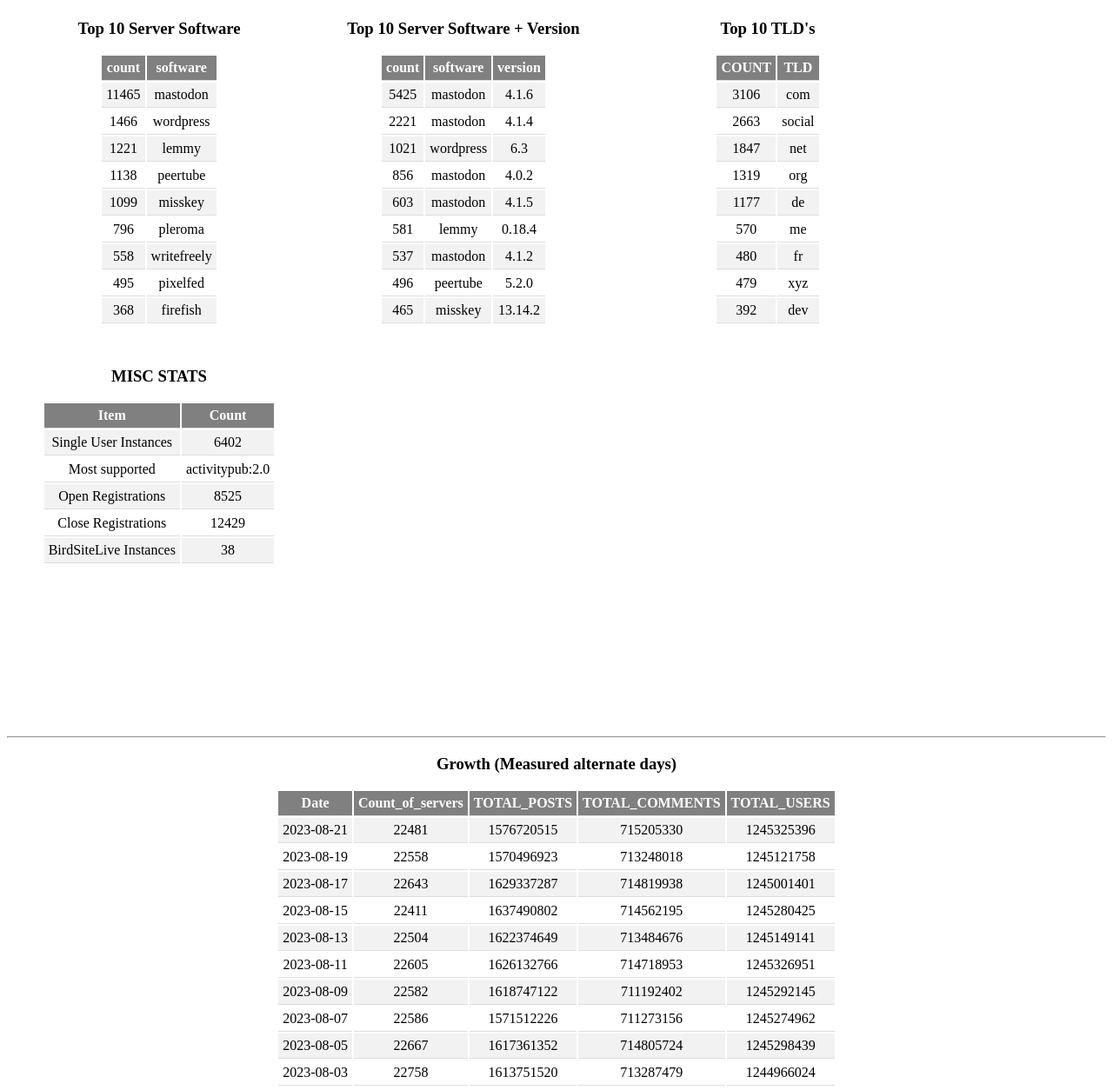
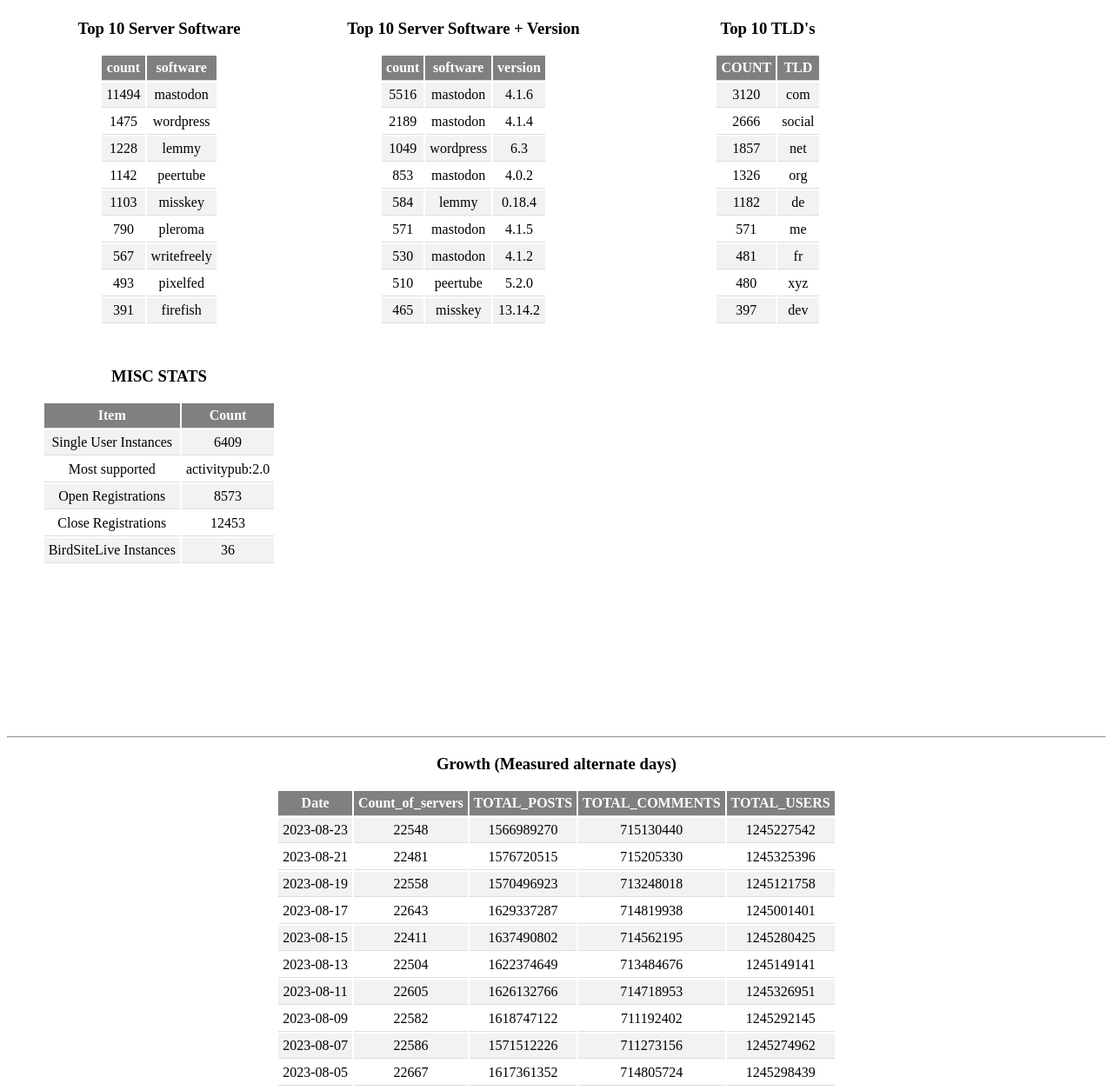
Before and after one commit to cyfinoid/Federated_ecosystem_stats, a plain HTML site: page index.html in a window 1280 px wide. Shown: the part 134-1388 px from the top of the page at 87% size. Drawn offline with Linux system fonts and the light colour scheme.

Commit message:
date update 2022-12-14T15:38:21Z

```diff
--- a/index.html
+++ b/index.html
@@ -52,25 +52,25 @@
     <div class="stats">
       <center>
         <h3>Top 10 Server Software</h3>
-        <table><tr><th>count</th><th>software</th></tr><tr><td>11465</td><td>mastodon</td></tr><tr><td>1466</td><td>wordpress</td></tr><tr><td>1221</td><td>lemmy</td></tr><tr><td>1138</td><td>peertube</td></tr><tr><td>1099</td><td>misskey</td></tr><tr><td>796</td><td>pleroma</td></tr><tr><td>558</td><td>writefreely</td></tr><tr><td>495</td><td>pixelfed</td></tr><tr><td>368</td><td>firefish</td></tr></table>
+        <table><tr><th>count</th><th>software</th></tr><tr><td>11494</td><td>mastodon</td></tr><tr><td>1475</td><td>wordpress</td></tr><tr><td>1228</td><td>lemmy</td></tr><tr><td>1142</td><td>peertube</td></tr><tr><td>1103</td><td>misskey</td></tr><tr><td>790</td><td>pleroma</td></tr><tr><td>567</td><td>writefreely</td></tr><tr><td>493</td><td>pixelfed</td></tr><tr><td>391</td><td>firefish</td></tr></table>
       </center>
     </div>
     <div class="stats">
       <center>
       <h3>Top 10 Server Software + Version</h3>
-        <table><tr><th>count</th><th>software</th><th>version</th></tr><tr><td>5425</td><td>mastodon</td><td>4.1.6</td></tr><tr><td>2221</td><td>mastodon</td><td>4.1.4</td></tr><tr><td>1021</td><td>wordpress</td><td>6.3</td></tr><tr><td>856</td><td>mastodon</td><td>4.0.2</td></tr><tr><td>603</td><td>mastodon</td><td>4.1.5</td></tr><tr><td>581</td><td>lemmy</td><td>0.18.4</td></tr><tr><td>537</td><td>mastodon</td><td>4.1.2</td></tr><tr><td>496</td><td>peertube</td><td>5.2.0</td></tr><tr><td>465</td><td>misskey</td><td>13.14.2</td></tr></table>
+        <table><tr><th>count</th><th>software</th><th>version</th></tr><tr><td>5516</td><td>mastodon</td><td>4.1.6</td></tr><tr><td>2189</td><td>mastodon</td><td>4.1.4</td></tr><tr><td>1049</td><td>wordpress</td><td>6.3</td></tr><tr><td>853</td><td>mastodon</td><td>4.0.2</td></tr><tr><td>584</td><td>lemmy</td><td>0.18.4</td></tr><tr><td>571</td><td>mastodon</td><td>4.1.5</td></tr><tr><td>530</td><td>mastodon</td><td>4.1.2</td></tr><tr><td>510</td><td>peertube</td><td>5.2.0</td></tr><tr><td>465</td><td>misskey</td><td>13.14.2</td></tr></table>
       </center>
     </div>
     <div class="stats">
       <center>
       <h3>Top 10 TLD's</h3>
-        <table><tr><th>COUNT</th><th>TLD</th></tr><tr><td>3106</td><td>com</td></tr><tr><td>2663</td><td>social</td></tr><tr><td>1847</td><td>net</td></tr><tr><td>1319</td><td>org</td></tr><tr><td>1177</td><td>de</td></tr><tr><td>570</td><td>me</td></tr><tr><td>480</td><td>fr</td></tr><tr><td>479</td><td>xyz</td></tr><tr><td>392</td><td>dev</td></tr></table>
+        <table><tr><th>COUNT</th><th>TLD</th></tr><tr><td>3120</td><td>com</td></tr><tr><td>2666</td><td>social</td></tr><tr><td>1857</td><td>net</td></tr><tr><td>1326</td><td>org</td></tr><tr><td>1182</td><td>de</td></tr><tr><td>571</td><td>me</td></tr><tr><td>481</td><td>fr</td></tr><tr><td>480</td><td>xyz</td></tr><tr><td>397</td><td>dev</td></tr></table>
       </center>
     </div>
     <div class="stats">
       <center>
       <h3>MISC STATS</h3>
-        <table><tr><th>Item</th><th> Count</th></tr><tr><td>Single User Instances</td><td>6402</td></tr><tr><td>Most supported</td><td>activitypub:2.0</td></tr><tr><td>Open Registrations</td><td>8525</td></tr><tr><td>Close Registrations</td><td>12429</td></tr><tr><td>BirdSiteLive Instances</td><td>38</td></tr></table>
+        <table><tr><th>Item</th><th> Count</th></tr><tr><td>Single User Instances</td><td>6409</td></tr><tr><td>Most supported</td><td>activitypub:2.0</td></tr><tr><td>Open Registrations</td><td>8573</td></tr><tr><td>Close Registrations</td><td>12453</td></tr><tr><td>BirdSiteLive Instances</td><td>36</td></tr></table>
       </center>
     </div>
 </div>
@@ -82,7 +82,7 @@
     <div class="stats_growth">
       <center>
       <h3>Growth (Measured alternate days)</h3>
-        <table><tr><th>Date</th><th>Count_of_servers</th><th>TOTAL_POSTS</th><th>TOTAL_COMMENTS</th><th>TOTAL_USERS</th></tr><tr><td>2023-08-21</td><td>22481</td><td>1576720515</td><td>715205330</td><td>1245325396</td></tr><tr><td>2023-08-19</td><td>22558</td><td>1570496923</td><td>713248018</td><td>1245121758</td></tr><tr><td>2023-08-17</td><td>22643</td><td>1629337287</td><td>714819938</td><td>1245001401</td></tr><tr><td>2023-08-15</td><td>22411</td><td>1637490802</td><td>714562195</td><td>1245280425</td></tr><tr><td>2023-08-13</td><td>22504</td><td>1622374649</td><td>713484676</td><td>1245149141</td></tr><tr><td>2023-08-11</td><td>22605</td><td>1626132766</td><td>714718953</td><td>1245326951</td></tr><tr><td>2023-08-09</td><td>22582</td><td>1618747122</td><td>711192402</td><td>1245292145</td></tr><tr><td>2023-08-07</td><td>22586</td><td>1571512226</td><td>711273156</td><td>1245274962</td></tr><tr><td>2023-08-05</td><td>22667</td><td>1617361352</td><td>714805724</td><td>1245298439</td></tr><tr><td>2023-08-03</td><td>22758</td><td>1613751520</td><td>713287479</td><td>1244966024</td></tr></table>
+        <table><tr><th>Date</th><th>Count_of_servers</th><th>TOTAL_POSTS</th><th>TOTAL_COMMENTS</th><th>TOTAL_USERS</th></tr><tr><td>2023-08-23</td><td>22548</td><td>1566989270</td><td>715130440</td><td>1245227542</td></tr><tr><td>2023-08-21</td><td>22481</td><td>1576720515</td><td>715205330</td><td>1245325396</td></tr><tr><td>2023-08-19</td><td>22558</td><td>1570496923</td><td>713248018</td><td>1245121758</td></tr><tr><td>2023-08-17</td><td>22643</td><td>1629337287</td><td>714819938</td><td>1245001401</td></tr><tr><td>2023-08-15</td><td>22411</td><td>1637490802</td><td>714562195</td><td>1245280425</td></tr><tr><td>2023-08-13</td><td>22504</td><td>1622374649</td><td>713484676</td><td>1245149141</td></tr><tr><td>2023-08-11</td><td>22605</td><td>1626132766</td><td>714718953</td><td>1245326951</td></tr><tr><td>2023-08-09</td><td>22582</td><td>1618747122</td><td>711192402</td><td>1245292145</td></tr><tr><td>2023-08-07</td><td>22586</td><td>1571512226</td><td>711273156</td><td>1245274962</td></tr><tr><td>2023-08-05</td><td>22667</td><td>1617361352</td><td>714805724</td><td>1245298439</td></tr></table>
       </center>
     </div>
 <span class="clear">&nbsp;
```
